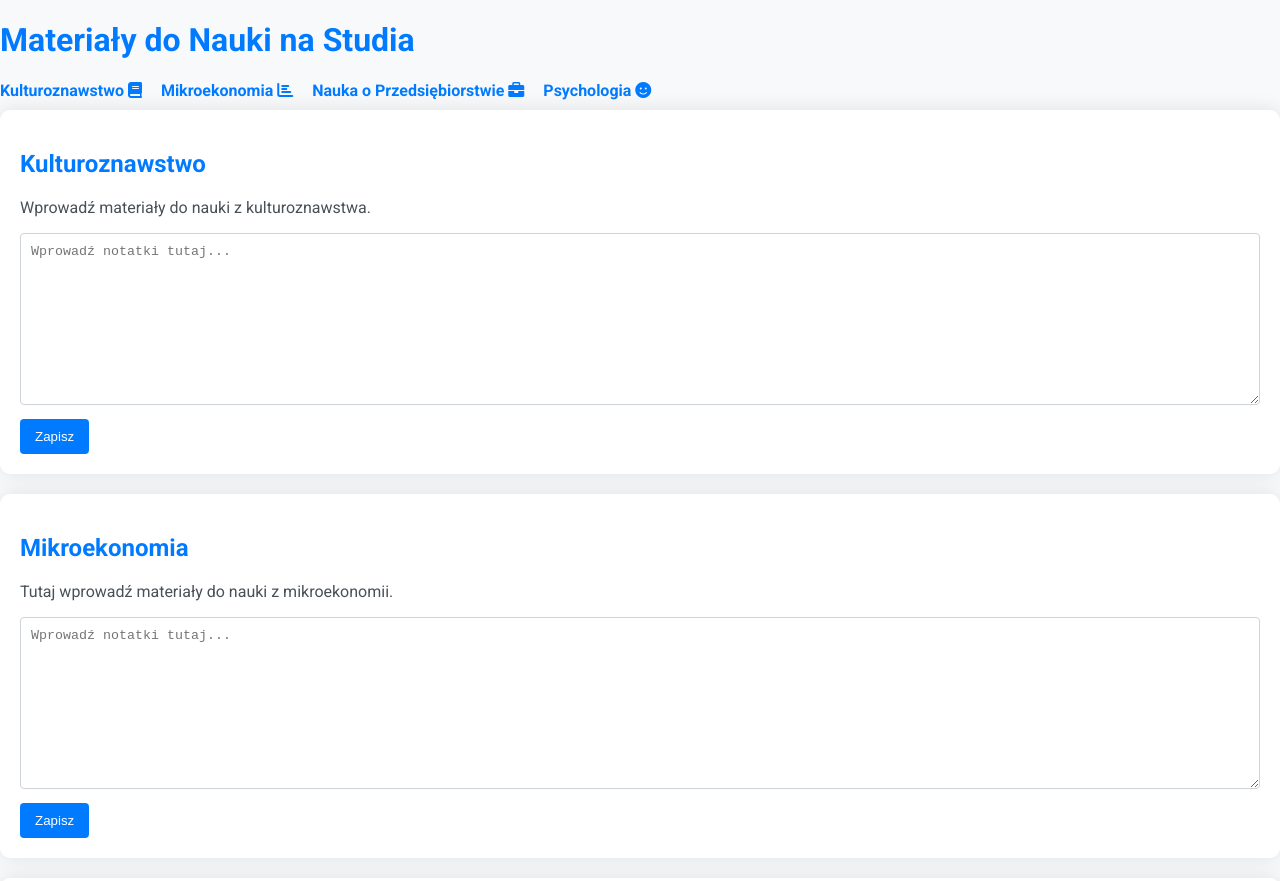
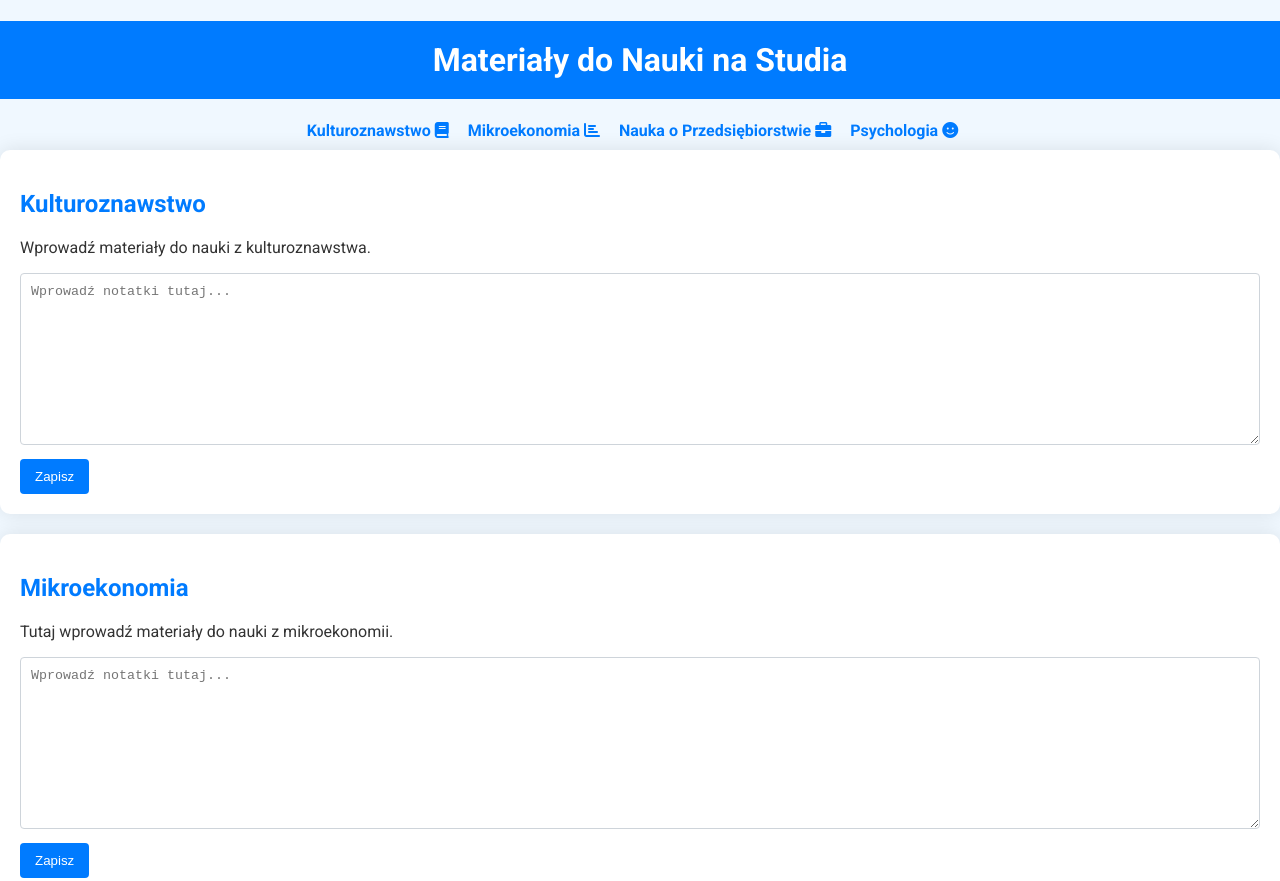
Before and after one commit to dawid56567/studia, a plain HTML site: page index.html in a window 1280 px wide. Shown: the top 881 px of the page. Drawn offline with Linux system fonts and the light colour scheme; a small style sheet from the web is missing.

Commit message:
index.html

```diff
--- a/index.html
+++ b/index.html
@@ -12,11 +12,11 @@
     <style>
         body {
             font-family: 'Roboto', sans-serif;
-            background-color: #f8f9fa;
+            background-color: #f0f8ff; /* Jasnoniebieskie tło */
             margin: 0;
             padding: 0;
             box-sizing: border-box;
-            color: #495057;
+            color: #333;
         }
 
         h1, h2 {
@@ -75,10 +75,10 @@
 
 <body>
 
-    <h1>Materiały do Nauki na Studia</h1>
+    <h1 style="text-align: center; padding: 20px; background-color: #007BFF; color: #fff;">Materiały do Nauki na Studia</h1>
 
     <!-- Zakładki dla różnych przedmiotów -->
-    <ul>
+    <ul style="text-align: center;">
         <li><a href="#kulturoznawstwo">Kulturoznawstwo <i class="fas fa-book marketing-icon"></i></a></li>
         <li><a href="#mikroekonomia">Mikroekonomia <i class="fas fa-chart-bar marketing-icon"></i></a></li>
         <li><a href="#nauka-o-przedsiebiorstwie">Nauka o Przedsiębiorstwie <i class="fas fa-briefcase marketing-icon"></i></a></li>
```
